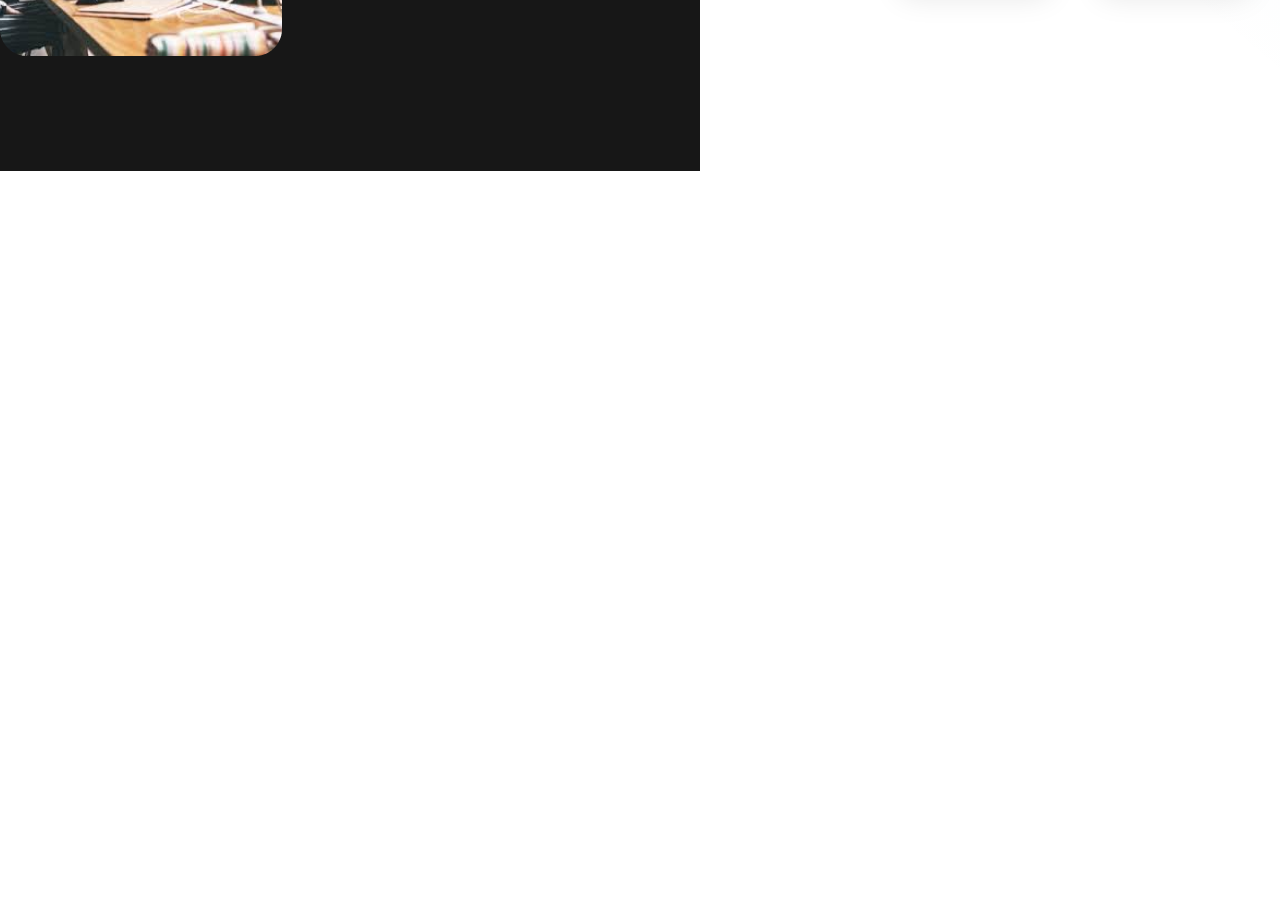
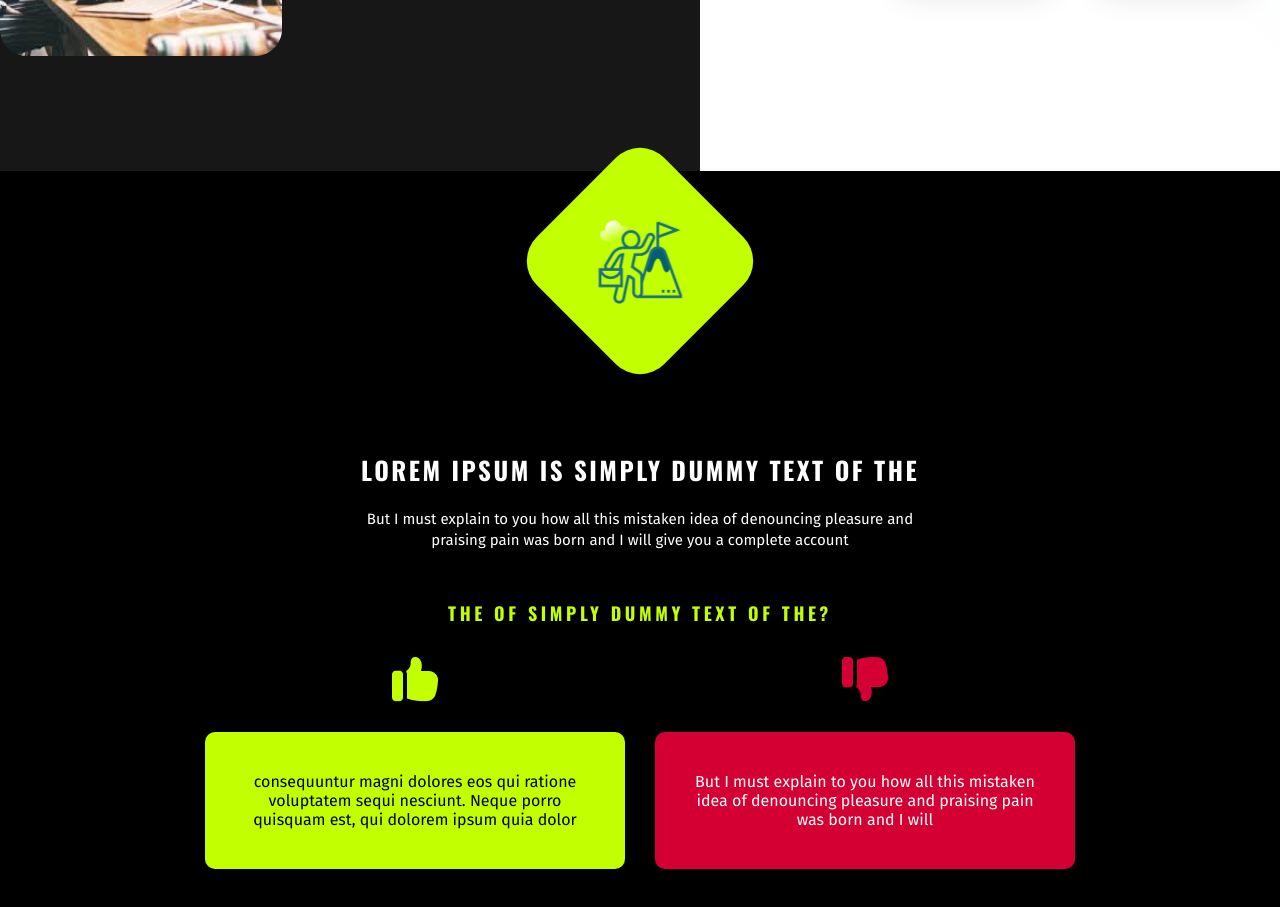
Before and after one commit to carlosemartins97/kbrtec, a React (Create React App) app: page / in a window 1280 px wide. Shown: the part 9200-10107 px from the top of the page. Before the commit the page ends 9371 px from the top, so only its background shows below. Built offline with nearby package versions, Linux system fonts and the light colour scheme; a web font is replaced by a local one.

Commit message:
Finish Pros and Cons component

```diff
--- /dev/null
+++ b/src/pages/Home/components/ProsAndCons/index.jsx
@@ -0,0 +1,63 @@
+import React from 'react';
+
+import Rectangle from '../../../../core/components/Rectangle'
+
+import styleImg from '../../../../core/assets/business2.png'
+import prosImg from '../../../../core/assets/pros-and-cons/positive.png'
+import consImg from '../../../../core/assets/pros-and-cons/negative.png'
+
+import {
+    Container,
+    ContentTitle,
+    ContentDescription,
+    ContentSubtitle,
+    ContentInfo,
+    ContentProsAndCons,
+    Pros,
+    Cons,
+} from './styles';
+
+const ProsAndCons = () => {
+    return (
+        <Container>
+            <Rectangle>
+                <img src={styleImg} alt="Uma rapaz escalando uma montanha"/>
+            </Rectangle>
+
+            <ContentInfo>
+                <ContentTitle>
+                    Lorem Ipsum is simply dummy text of THE
+                </ContentTitle>
+
+                <ContentDescription>
+                    But I must explain to you how all this mistaken idea of denouncing pleasure and
+                    praising pain was born and I will give you a complete account
+                </ContentDescription>
+
+                <ContentSubtitle>
+                    THE OF simply dummy text of THE?
+                </ContentSubtitle>
+            </ContentInfo>
+
+            <ContentProsAndCons>
+                <Pros>
+                    <img src={prosImg} alt="Símbolo significando algo positivo."/>
+                    <p>
+                        consequuntur magni dolores eos qui ratione voluptatem sequi
+                        nesciunt. Neque porro quisquam est, qui dolorem ipsum quia dolor
+                    </p>
+                </Pros>
+
+                <Cons>
+                    <img src={consImg} alt="Símbolo significando algo negativo."/>
+                    <p>
+                        But I must explain to you how all this mistaken idea of denouncing pleasure
+                        and praising pain was born and I will
+                    </p>
+                </Cons>
+            </ContentProsAndCons>
+        </Container>
+    )
+}
+
+export default ProsAndCons;
--- /dev/null
+++ b/src/pages/Home/components/ProsAndCons/styles.js
@@ -0,0 +1,109 @@
+import styled from 'styled-components';
+
+export const Container = styled.section`
+    display: flex;
+    flex-direction: column;
+    justify-content: center;
+    align-items: center;
+
+    color: ${props => props.theme.colors.white};
+    background-color: ${props => props.theme.colors.black};
+
+    font-family: 'Fira Sans';
+
+    padding-bottom: 120px;
+
+    > :first-child {
+        width: 180px;
+        height: 180px;
+
+        margin-bottom: 100px;
+
+        display: flex;
+        align-items: center;
+        justify-content: center;
+
+        border-radius: 34px;
+
+        > img {
+            transform: rotate(45deg);
+        }
+    }
+`;
+
+export const ContentInfo = styled.div`
+    text-align: center;
+    width: 600px;
+`;
+
+export const ContentTitle = styled.h2`
+    font-family: 'Oswald';
+    font-size: 25px;
+    line-height: 155.5%;
+    letter-spacing: 0.1em;
+    text-transform: uppercase;
+`;
+
+
+export const ContentDescription = styled.p`
+    font-size: 15px;
+    line-height: 136.5%;
+    text-align: center;
+
+    margin-top: 20px;
+    margin-bottom: 50px;
+`;
+
+
+export const ContentSubtitle = styled.h3`
+    color: ${props => props.theme.colors.secondary};
+
+    font-family: 'Oswald';
+    font-size: 18px;
+    line-height: 27px;
+    letter-spacing: 0.2em;
+    text-transform: uppercase;
+`;
+
+export const ContentProsAndCons = styled.div`
+    margin-top: 30px;
+
+    display: flex;
+    align-items: center;
+    justify-content: center;
+
+    div {
+        display: flex;
+        flex-direction: column;
+        align-items: center;
+    }
+
+    p {
+        width: 420px;
+        margin-top: 30px;
+
+        padding: 40px;
+
+        text-align: center;
+
+        border-radius: 10px;
+    }
+`;
+
+export const Pros = styled.div`
+    margin-right: 15px;
+
+    > p {
+        background-color: ${props => props.theme.colors.secondary};
+
+        color: ${props => props.theme.colors.black};
+    }
+`;
+
+export const Cons = styled.div`
+    margin-left: 15px;
+
+    > p {
+        background-color: ${props => props.theme.colors.warning};
+    }
+`;
--- a/src/pages/Home/index.jsx
+++ b/src/pages/Home/index.jsx
@@ -12,6 +12,7 @@ import RegistrationSteps from './components/RegistrationSteps';
 import VersionDetails from './components/VersionDetails';
 import PriceDetails from './components/PriceDetails';
 import FeedbackAndPartners from './components/FeedbackAndPartners';
+import ProsAndCons from './components/ProsAndCons';
 
 import {
     Container,
@@ -44,6 +45,8 @@ const Home = () => {
 
             <FeedbackAndPartners />
 
+            <ProsAndCons />
+
         </Container>
 
     )
```
Also changed, not shown: src/core/assets/pros-and-cons/negative.png (added), src/core/assets/pros-and-cons/positive.png (added).
